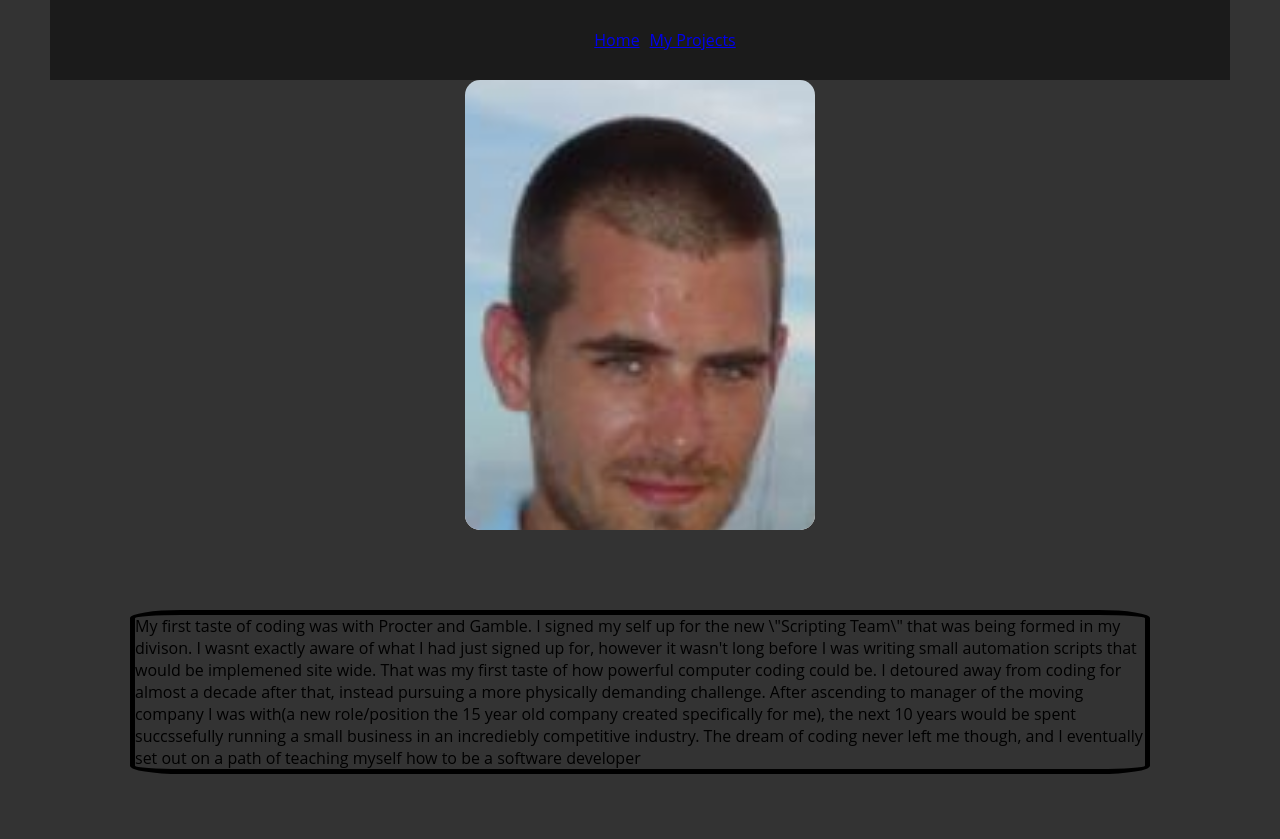
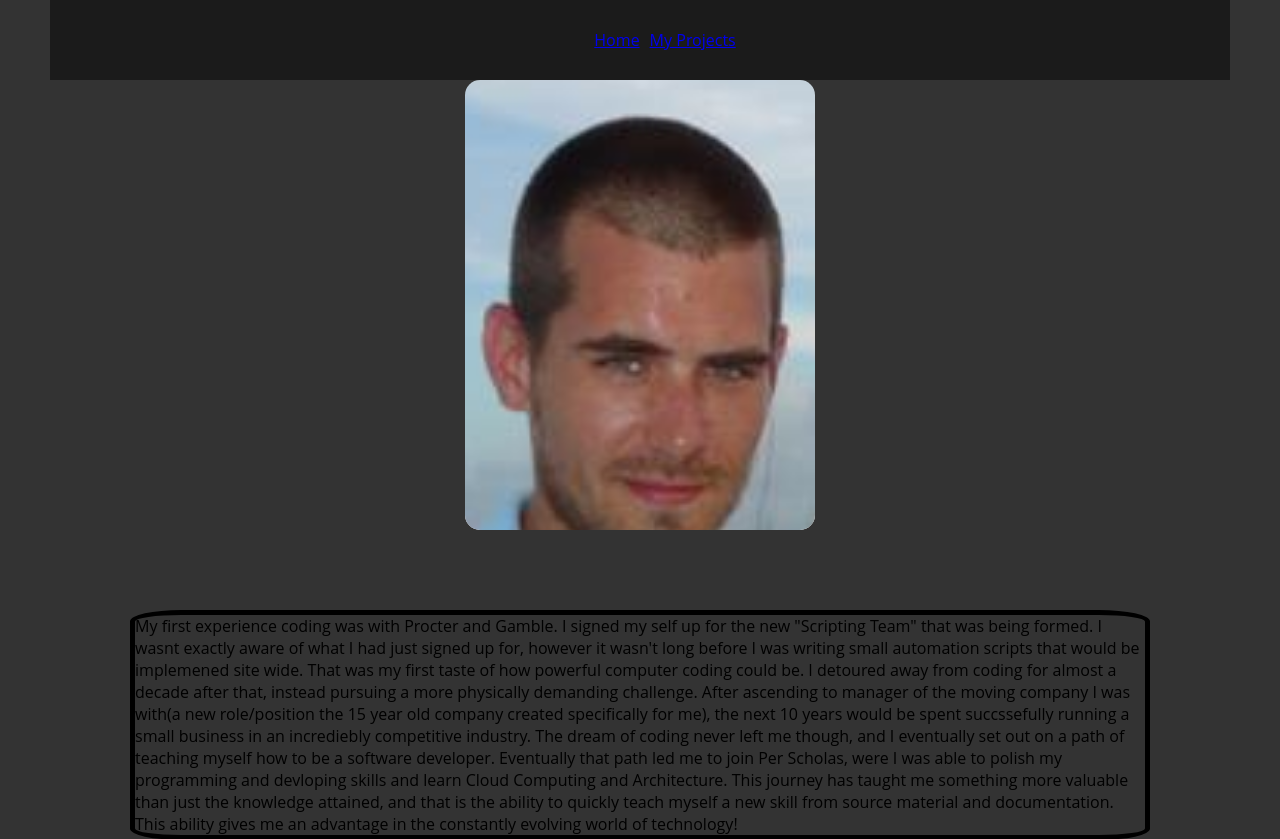
Before and after one commit to schirmerp/port, a React (Create React App) app: page /#/ in a window 1280 px wide. Shown: the top 839 px of the page. Built offline with nearby package versions, Linux system fonts and the light colour scheme.

Commit message:
gh pages published. content edits

```diff
--- a/package.json
+++ b/package.json
@@ -1,12 +1,13 @@
 {
   "name": "portfolio",
-  "homepage": "http://schirmerp.github.io/portfolio",
+  "homepage": "http://schirmerp.github.io/port",
   "version": "0.1.0",
   "private": true,
   "dependencies": {
     "@testing-library/jest-dom": "^5.16.1",
     "@testing-library/react": "^11.2.7",
     "@testing-library/user-event": "^12.8.3",
+    "gh-pages": "^3.2.3",
     "react": "^17.0.2",
     "react-dom": "^17.0.2",
     "react-router-dom": "^6.1.1",
--- a/src/home.js
+++ b/src/home.js
@@ -14,7 +14,7 @@ export default function Home(){
         <div className="container">
             <Nav />
             <ProCard/>
-             <p className="homeP">My first taste of coding was with Procter and Gamble. I signed my self up for the new \"Scripting Team\" that was being formed in my divison. I wasnt exactly aware of what I had just signed up for, however it wasn't long before I was writing small automation scripts that would be implemened site wide. That was my first taste of how powerful computer coding could be. I detoured away from coding for almost a decade after that, instead pursuing a more physically demanding challenge. After ascending to manager of the moving company I was with(a new role/position the 15 year old company created specifically for me), the next 10 years would be spent succssefully running a small business in an incrediebly competitive industry. The dream of coding never left me though, and I eventually set out on a path of teaching myself how to be a software developer</p>
+             <p className="homeP">My first experience coding was with Procter and Gamble. I signed my self up for the new "Scripting Team" that was being formed. I wasnt exactly aware of what I had just signed up for, however it wasn't long before I was writing small automation scripts that would be implemened site wide. That was my first taste of how powerful computer coding could be. I detoured away from coding for almost a decade after that, instead pursuing a more physically demanding challenge. After ascending to manager of the moving company I was with(a new role/position the 15 year old company created specifically for me), the next 10 years would be spent succssefully running a small business in an incrediebly competitive industry. The dream of coding never left me though, and I eventually set out on a path of teaching myself how to be a software developer. Eventually that path led me to join Per Scholas, were I was able to polish my programming and devloping skills and learn Cloud Computing and Architecture. This journey has taught me something more valuable than just the knowledge attained, and that is the ability to quickly teach myself a new skill from source material and documentation. This ability gives me an advantage in the constantly evolving world of technology! </p>
             <Skills/>
         </div>
     )
```
Also changed, not shown: 1 other file (tests, documents, lock files or other folders).
